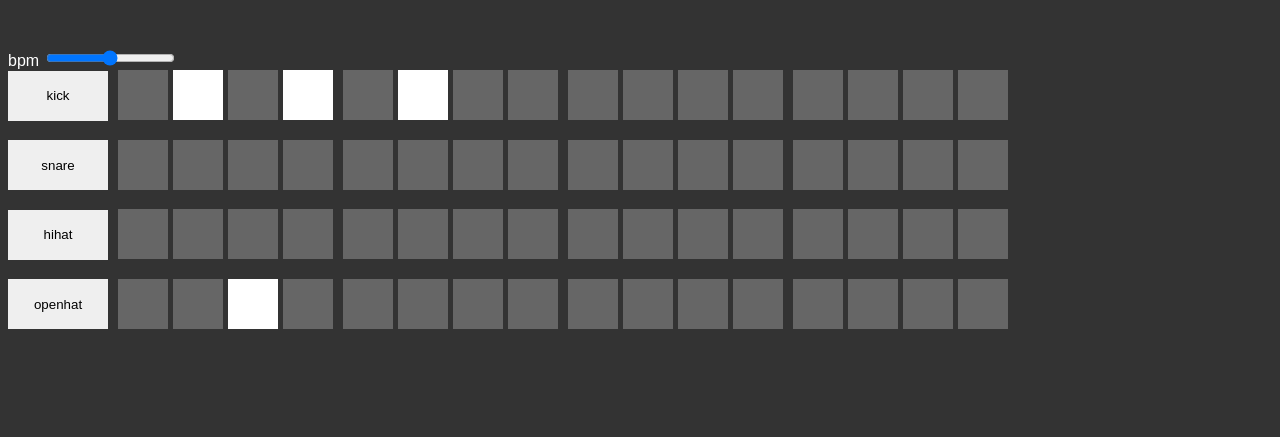
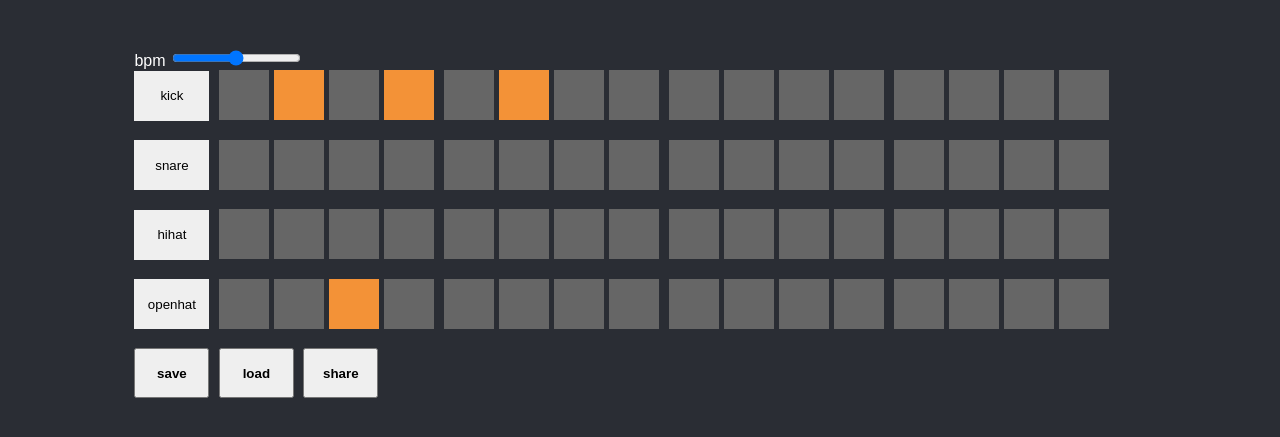
Before and after one commit to LorenzoBorje/drum-machine-v2, a website: page public/index.html in a window 1280 px wide. Shown: the part 47-484 px from the top of the page. Drawn offline with nearby package versions, Linux system fonts and the light colour scheme.

Commit message:
added save/load interface

```diff
--- a/public/index.html
+++ b/public/index.html
@@ -23,13 +23,22 @@
             <p>Welcome to Drum Machine v0.1</p>
             <button class="js-intro button">Let's Go</button>
         </section> -->
-        <section class="controls">
+        <section class="controls" role="region">
             <p><span class="tempo"></span>bpm</p>
             <input type="range" min="30" max="240" id="tempo">
         </section>
         <section role="region" class="sequencer">
         </section>
+        <section class="save-controls" role="region">
+            <button class="save-button save-load">Save</button>
+            <button class="load-button save-load">Load</button>
+            <button class="share-button save-load">Share</button>
+            <p class="save-feedback hidden"></p>
+            <p class="share-feeback hidden">Successfully shared!</p>
+        </section>
+        <section class="load hidden"></section>
     </main>
+
     <audio data-key="kick" src="sounds/boom.wav"></audio>
     <audio data-key="snare" src="sounds/snare.wav"></audio>
     <audio data-key="openhat" src="sounds/openhat.wav"></audio>
--- a/public/main.css
+++ b/public/main.css
@@ -3,7 +3,7 @@
 }
 
 body {
-  background-color: #333;
+  background-color: #2A2D34;
   color: #FFF;
   font-family: 'DIN', sans-serif;
 }
@@ -29,13 +29,23 @@ header > button {
   display: inline;
 }
 
-.label {
-  width: 100px;
+
+main {
+  margin: 0 auto;
+  width: 80%;
+}
+
+.label, .save-load {
+  width: 75px;
   height: 50px;
   margin-right: 7px;
+}
+
+.label {
   position: relative;
   top: -19px;
   border: none;
+
 }
 
 .pad {
@@ -47,7 +57,7 @@ header > button {
 }
 
 .pad:focus {
-  background-color: #FFF;
+  background-color: #F39237;
 }
 
 .pad:hover {
@@ -59,5 +69,12 @@ header > button {
 }
 
 .selected {
-  background-color: #FFF;
+  background-color: #F39237;
 }
+
+.save-load {
+  margin-right: 5px;
+  text-transform: lowercase;
+  font-weight: bold;
+  display: inline;
+}
```
Also changed, not shown: server.js (line endings or trailing spaces).
